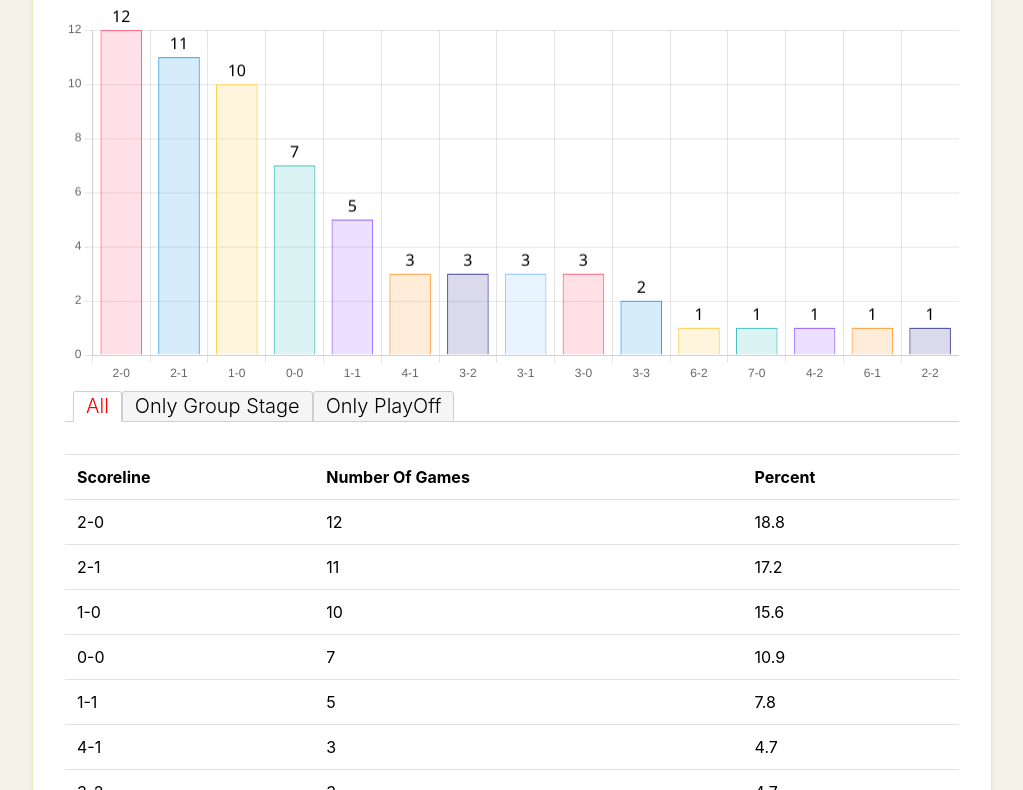
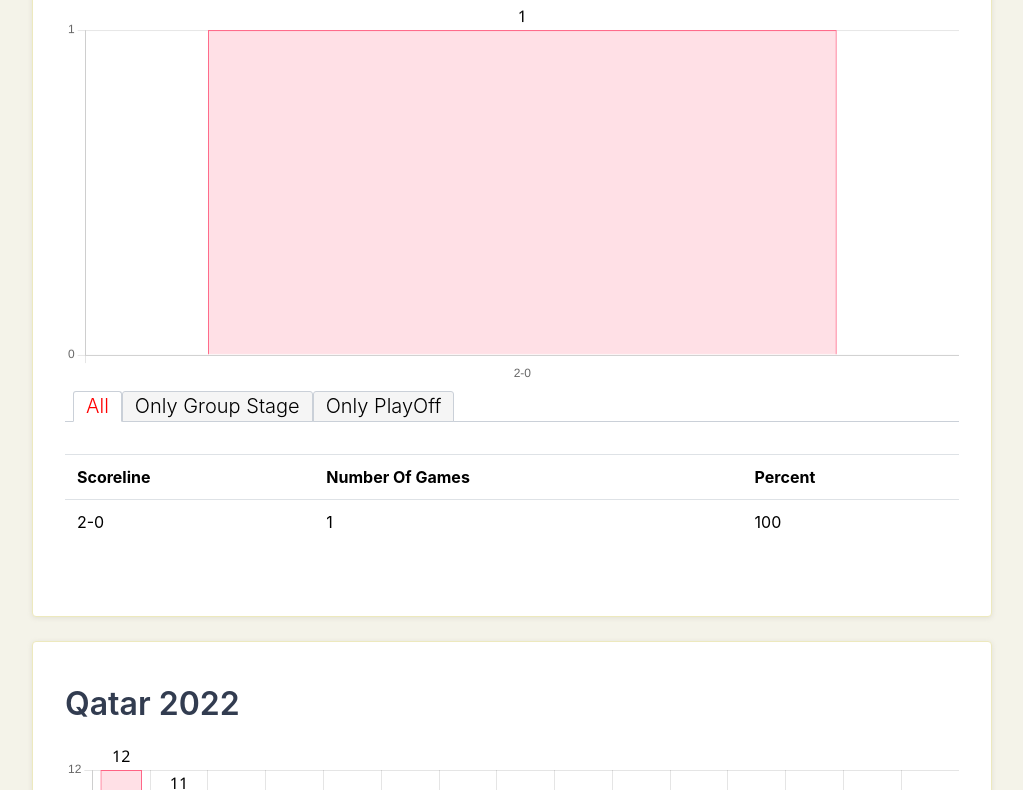
Before and after one commit to skotniczny/world-cup-stats, a website built with Parcel: page charts/index.html in a window 1280 px wide. Shown: the part 214-1004 px from the top of the page, without its empty margins (128-1151 px from the left). Built offline with nearby package versions, Linux system fonts and the light colour scheme.

Commit message:
Add Canada/Mexico/USA 2026 stats

```diff
--- a/charts/index.html
+++ b/charts/index.html
@@ -11,6 +11,15 @@
   <section id="mostFrequentScores">
     <div class="container">
       <h1>Most Common Full-time World Cup Scores</h1>
+      <div class="subsection">
+        <h2>Canada/Mexico/USA 2026</h2>
+        <canvas id="canada_mexico_usa" width="960" height="400"></canvas>
+        <div class="tab-panel">
+          <div data-tabname="All" id="scores-canada_mexico_usa" class="table-container"></div>
+          <div id="scores-canada_mexico_usa-group" class="table-container" data-tabname="Only Group Stage"></div>
+          <div id="scores-canada_mexico_usa-playoff" class="table-container" data-tabname="Only PlayOff"></div>
+        </div>
+      </div>
       <div class="subsection">
         <h2>Qatar 2022</h2>
         <canvas id="qatar" width="960" height="400"></canvas>
@@ -75,7 +84,7 @@
         </div>
       </div>
       <div class="subsection">
-        <h2>Last 7 World Cups</h2>
+        <h2>Last 8 World Cups</h2>
         <canvas id="last_6" width="960" height="400"></canvas>
         <h3>Only Group Stage</h3>
         <canvas id="last_6_group" width="960" height="400"></canvas>
@@ -88,6 +97,8 @@
     <div class="container">
       <h1>Goals Difference</h1>
       <div class="subsection">
+        <h2>Canada/Mexico/USA 2026</h2>
+        <div id="diff-canada_mexico_usa" class="table-container"></div>
         <h2>Qatar 2022</h2>
         <div id="diff-qatar" class="table-container"></div>
         <h2>Russia 2018</h2>
@@ -102,7 +113,7 @@
         <div id="diff-korea_japan" class="table-container"></div>
         <h2>France 1998</h2>
         <div id="diff-france" class="table-container"></div>
-        <h2>Last 7 World Cups</h2>
+        <h2>Last 8 World Cups</h2>
         <canvas id="diff" width="960" height="400"></canvas>
       </div>
     </div>
@@ -115,6 +126,8 @@
       </div>
       <h1>Goals Scored by Winners</h1>
       <div class="subsection">
+        <h2>Canada/Mexico/USA 2026</h2>
+        <div id="goals-by-winner-canada_mexico_usa" class="table-container"></div>
         <h2>Qatar 2022</h2>
         <div id="goals-by-winner-qatar" class="table-container"></div>
         <h2>Russia 2018</h2>
@@ -129,11 +142,13 @@
         <div id="goals-by-winner-korea_japan" class="table-container"></div>
         <h2>France 1998</h2>
         <div id="goals-by-winner-france" class="table-container"></div>
-        <h2>Last 7 World Cups</h2>
+        <h2>Last 8 World Cups</h2>
         <div id="goals-by-winner-last_6" class="table-container"></div>
       </div>
       <h1>Goals Scored by Losers</h1>
       <div class="subsection">
+        <h2>Canada/Mexico/USA 2026</h2>
+        <div id="goals-by-losers-canada_mexico_usa" class="table-container"></div>
         <h2>Qatar 2022</h2>
         <div id="goals-by-losers-qatar" class="table-container"></div>
         <h2>Russia 2018</h2>
@@ -148,7 +163,7 @@
         <div id="goals-by-losers-korea_japan" class="table-container"></div>
         <h2>France 1998</h2>
         <div id="goals-by-losers-france" class="table-container"></div>
-        <h2>Last 7 World Cups</h2>
+        <h2>Last 8 World Cups</h2>
         <div id="goals-by-losers-last_6" class="table-container"></div>
       </div>
     </div>
--- a/charts/scripts.js
+++ b/charts/scripts.js
@@ -66,6 +66,27 @@ Chart.defaults.plugins.tooltip.callbacks.label = (tooltipItem) => {
   const precentage = ((currentValue / total) * 100).toFixed(1) + '%'
   return precentage
 }
+
+const ctxWorldCup2026 = document.getElementById('canada_mexico_usa').getContext('2d')
+// eslint-disable-next-line no-unused-vars
+const worldCup2026Chart = new Chart(ctxWorldCup2026, {
+  type: 'bar',
+  data: makeData(DATA.canada_mexico_usa.mostFrequentScores),
+  options: {
+    title: {
+      display: true,
+      text: 'Most Common Scores'
+    },
+    scales: {
+      y: {
+        ticks: {
+          beginAtZero: true,
+          callback: (value) => { if (value % 1 === 0) { return value } }
+        }
+      }
+    }
+  }
+})
 
 const ctxQatar = document.getElementById('qatar').getContext('2d')
 // eslint-disable-next-line no-unused-vars
@@ -227,6 +248,10 @@ const diffChart = new Chart(ctxDiff, {
 })
 
 const scoresHeadings = ['Scoreline', 'Number Of Games', 'Percent']
+makeTable(document.querySelector('#scores-canada_mexico_usa'), scoresHeadings, DATA.canada_mexico_usa.mostFrequentScores)
+makeTable(document.querySelector('#scores-canada_mexico_usa-group'), scoresHeadings, DATA.canada_mexico_usa.mostFrequentScoresGroupStage)
+makeTable(document.querySelector('#scores-canada_mexico_usa-playoff'), scoresHeadings, DATA.canada_mexico_usa.mostFrequentScoresPlayOffStage)
+
 makeTable(document.querySelector('#scores-qatar'), scoresHeadings, DATA.qatar.mostFrequentScores)
 makeTable(document.querySelector('#scores-qatar-group'), scoresHeadings, DATA.qatar.mostFrequentScoresGroupStage)
 makeTable(document.querySelector('#scores-qatar-playoff'), scoresHeadings, DATA.qatar.mostFrequentScoresPlayOffStage)
@@ -256,6 +281,7 @@ makeTable(document.querySelector('#scores-france-group'), scoresHeadings, DATA.f
 makeTable(document.querySelector('#scores-france-playoff'), scoresHeadings, DATA.france.mostFrequentScoresPlayOffStage)
 
 const diffHeadings = ['Goals Difference', 'Number', 'Percent']
+makeTable(document.querySelector('#diff-canada_mexico_usa'), diffHeadings, DATA.canada_mexico_usa.goalsDiff)
 makeTable(document.querySelector('#diff-qatar'), diffHeadings, DATA.qatar.goalsDiff)
 makeTable(document.querySelector('#diff-russia'), diffHeadings, DATA.russia.goalsDiff)
 makeTable(document.querySelector('#diff-brazil'), diffHeadings, DATA.brazil.goalsDiff)
@@ -265,6 +291,7 @@ makeTable(document.querySelector('#diff-korea_japan'), diffHeadings, DATA.korea_
 makeTable(document.querySelector('#diff-france'), diffHeadings, DATA.france.goalsDiff)
 
 const avgData = [
+  ['Canada/Mexico/USA 2026', DATA.canada_mexico_usa.goalsScored, DATA.canada_mexico_usa.goalsAvg],
   ['Qatar 2022', DATA.qatar.goalsScored, DATA.qatar.goalsAvg],
   ['Russia 2018', DATA.russia.goalsScored, DATA.russia.goalsAvg],
   ['Brazil 2014', DATA.brazil.goalsScored, DATA.brazil.goalsAvg],
@@ -277,6 +304,7 @@ const avgData = [
 makeTable(document.querySelector('#scored-goals'), ['World Cup', 'Goals Scored', 'Goals Per Match'], avgData)
 
 const goalsByHeadings = ['Goals Scored', 'Occurrences', 'Percent']
+makeTable(document.querySelector('#goals-by-winner-canada_mexico_usa'), goalsByHeadings, DATA.canada_mexico_usa.goalsScoredByWinners)
 makeTable(document.querySelector('#goals-by-winner-qatar'), goalsByHeadings, DATA.qatar.goalsScoredByWinners)
 makeTable(document.querySelector('#goals-by-winner-russia'), goalsByHeadings, DATA.russia.goalsScoredByWinners)
 makeTable(document.querySelector('#goals-by-winner-brazil'), goalsByHeadings, DATA.brazil.goalsScoredByWinners)
@@ -286,6 +314,7 @@ makeTable(document.querySelector('#goals-by-winner-korea_japan'), goalsByHeading
 makeTable(document.querySelector('#goals-by-winner-france'), goalsByHeadings, DATA.france.goalsScoredByWinners)
 makeTable(document.querySelector('#goals-by-winner-last_6'), goalsByHeadings, DATA.last_6_world_cups.goalsScoredByWinners)
 
+makeTable(document.querySelector('#goals-by-losers-canada_mexico_usa'), goalsByHeadings, DATA.canada_mexico_usa.goalsScoredByLosers)
 makeTable(document.querySelector('#goals-by-losers-qatar'), goalsByHeadings, DATA.qatar.goalsScoredByLosers)
 makeTable(document.querySelector('#goals-by-losers-russia'), goalsByHeadings, DATA.russia.goalsScoredByLosers)
 makeTable(document.querySelector('#goals-by-losers-brazil'), goalsByHeadings, DATA.brazil.goalsScoredByLosers)
--- a/json/data.json
+++ b/json/data.json
@@ -1,4 +1,24 @@
 {
+  "canada_mexico_usa": {
+    "mostFrequentScores": [
+      [ "2-0", 1, 100 ]
+    ],
+    "mostFrequentScoresGroupStage": [
+      [ "2-0", 1, 100 ]
+    ],
+    "mostFrequentScoresPlayOffStage": [],
+    "goalsDiff": [
+      [ "2", 1, 100 ]
+    ],
+    "goalsScored": 2,
+    "goalsAvg": 2,
+    "goalsScoredByWinners": [
+      [ "2", 1, 100 ]
+    ],
+    "goalsScoredByLosers": [
+      [ "0", 1, 100 ]
+    ]
+  },
   "qatar": {
     "mostFrequentScores": [
       [ "2-0", 12, 18.8 ],
@@ -459,13 +479,13 @@
   },
   "last_6_world_cups": {
     "mostFrequentScores": [
-      [ "1-0", 94, 21 ],
+      [ "1-0", 94, 20.9 ],
       [ "2-1", 78, 17.4 ],
-      [ "2-0", 59, 13.2 ],
-      [ "1-1", 46, 10.3 ],
+      [ "2-0", 60, 13.4 ],
+      [ "1-1", 46, 10.2 ],
       [ "0-0", 36, 8 ],
       [ "3-0", 30, 6.7 ],
-      [ "3-1", 24, 5.4 ],
+      [ "3-1", 24, 5.3 ],
       [ "2-2", 21, 4.7 ],
       [ "3-2", 16, 3.6 ],
       [ "4-1", 10, 2.2 ],
@@ -485,13 +505,13 @@
     ],
     "mostFrequentScoresGroupStage": [
       [ "1-0", 69, 20.5 ],
-      [ "2-1", 55, 16.4 ],
-      [ "2-0", 47, 14 ],
+      [ "2-1", 55, 16.3 ],
+      [ "2-0", 48, 14.2 ],
       [ "1-1", 34, 10.1 ],
       [ "0-0", 28, 8.3 ],
-      [ "3-0", 21, 6.3 ],
-      [ "3-1", 19, 5.7 ],
-      [ "2-2", 18, 5.4 ],
+      [ "3-0", 21, 6.2 ],
+      [ "3-1", 19, 5.6 ],
+      [ "2-2", 18, 5.3 ],
       [ "3-2", 11, 3.3 ],
       [ "4-0", 8, 2.4 ],
       [ "4-1", 6, 1.8 ],
@@ -525,31 +545,31 @@
       [ "3-3", 1, 0.9 ]
     ],
     "goalsDiff": [
-      [ "0", 107, 23.9 ],
-      [ "1", 189, 42.2 ],
-      [ "2", 87, 19.4 ],
+      [ "0", 107, 23.8 ],
+      [ "1", 189, 42.1 ],
+      [ "2", 88, 19.6 ],
       [ "3", 43, 9.6 ],
-      [ "4", 11, 2.5 ],
+      [ "4", 11, 2.4 ],
       [ "5", 6, 1.3 ],
       [ "6", 2, 0.4 ],
       [ "7", 2, 0.4 ],
       [ "8", 1, 0.2 ]
     ],
-    "goalsScored": 1136,
-    "goalsAvg": 2.54,
+    "goalsScored": 1138,
+    "goalsAvg": 2.53,
     "goalsScoredByWinners": [
-      [ "2", 137, 40.2 ],
-      [ "1", 94, 27.6 ],
+      [ "2", 138, 40.4 ],
+      [ "1", 94, 27.5 ],
       [ "3", 70, 20.5 ],
       [ "4", 24, 7 ],
-      [ "5", 7, 2.1 ],
+      [ "5", 7, 2 ],
       [ "6", 5, 1.5 ],
       [ "7", 3, 0.9 ],
       [ "8", 1, 0.3 ]
     ],
     "goalsScoredByLosers": [
-      [ "0", 199, 58.4 ],
-      [ "1", 117, 34.3 ],
+      [ "0", 200, 58.5 ],
+      [ "1", 117, 34.2 ],
       [ "2", 24, 7 ],
       [ "3", 1, 0.3 ]
     ]
```
